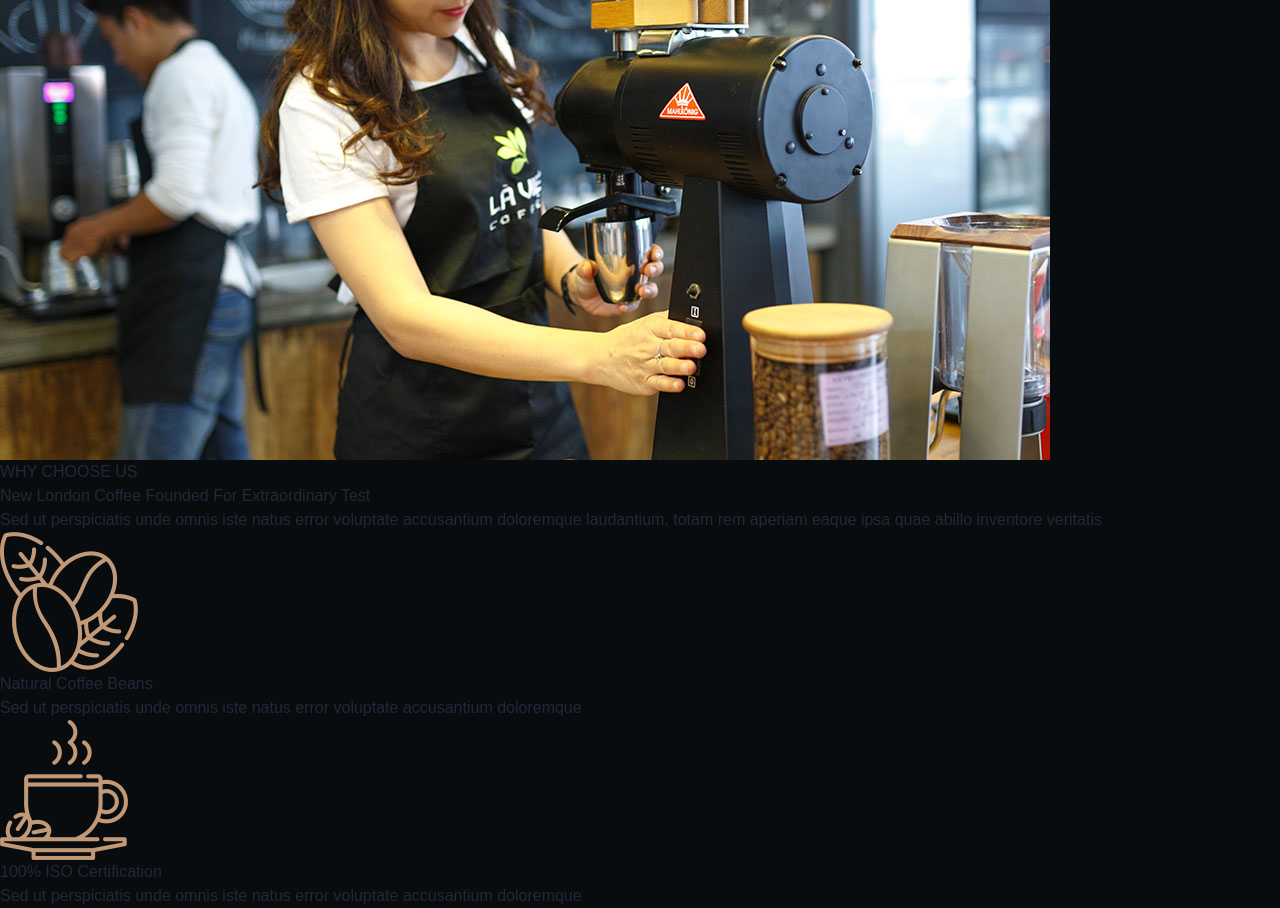
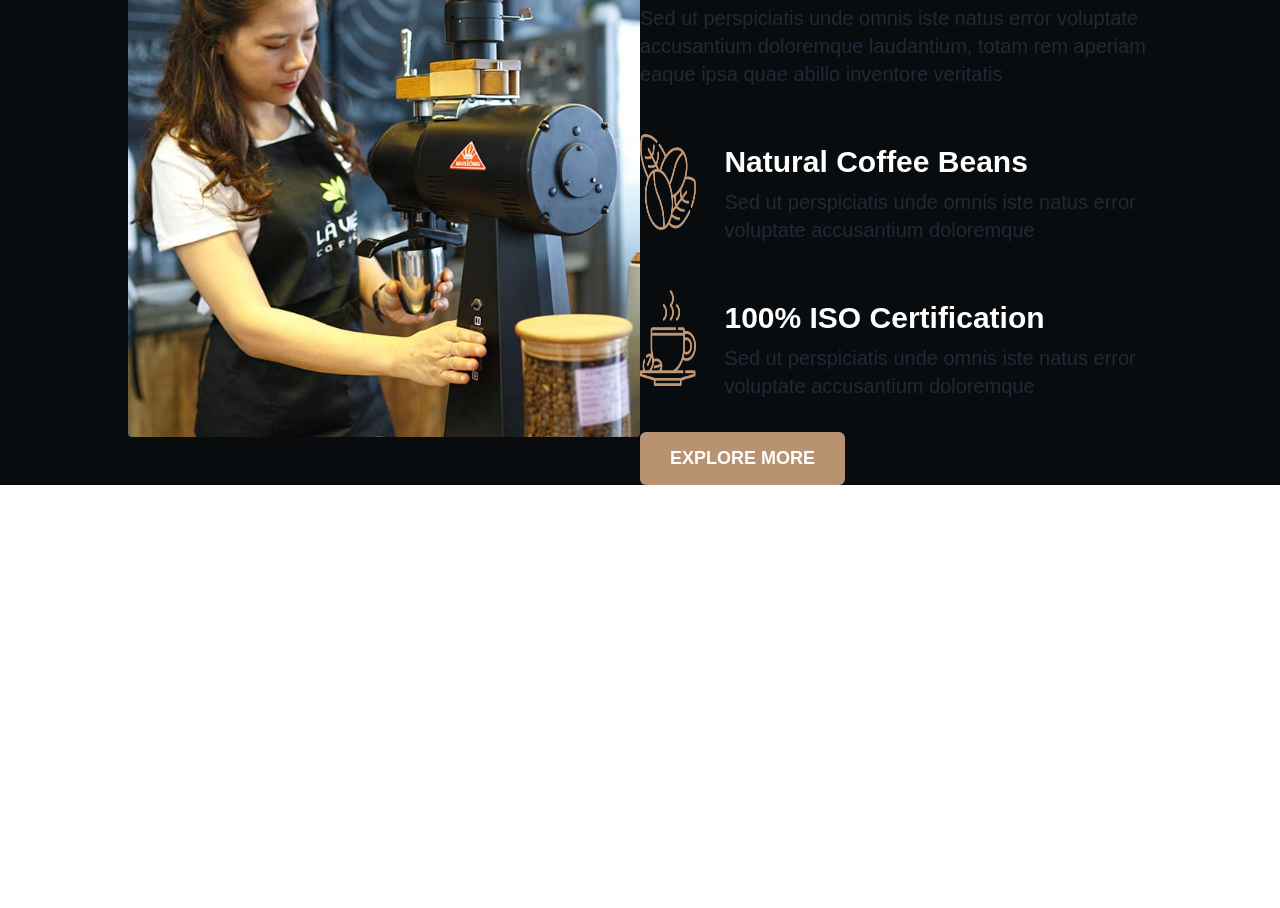
Before and after one commit to ronobir84/kaffen-project, a React (Vite) app: page / in a window 1280 px wide. Shown: the part 3520-4428 px from the top of the page. After the commit the page ends 4005 px from the top, so only its background shows below. Built offline with nearby package versions, Linux system fonts and the light colour scheme.

Commit message:
this is add Founded image and simple section

```diff
--- a/src/Pages/HomePage/FoundedCoffee/FoundedCoffee.jsx
+++ b/src/Pages/HomePage/FoundedCoffee/FoundedCoffee.jsx
@@ -3,24 +3,35 @@ import FoundedCoffee1 from "../../../assets/image/Founded-img-1.png"
 import FoundedCoffee2 from "../../../assets/image/Founded-img-2.png"
 const FoundedCoffee = () => {
     return (
-        <div>
-            <div>
+        <div className="mt-20 md:mx-32">
+            <div className="grid grid-cols-1 md:grid-cols-2 items-center">
                 <div>
-                    <img src={FoundedImg} alt="" />
+                    <img className="rounded " src={FoundedImg} alt="" />
                 </div>
                 <div>
-                    <p>WHY CHOOSE US</p>
-                    <h2>New London Coffee Founded For Extraordinary Test</h2>
-                    <p>Sed ut perspiciatis unde omnis iste natus error voluptate accusantium doloremque laudantium, totam rem aperiam eaque ipsa quae abillo inventore veritatis</p>
-                    <div>
-                        <img src={FoundedCoffee1} alt="" />
-                        <h1>Natural Coffee Beans</h1>
-                        <p>Sed ut perspiciatis unde omnis iste natus error voluptate accusantium doloremque</p>
+                    <p className="text-xl text-[#B99272] font-medium">WHY CHOOSE US</p>
+                    <h2 className="text-4xl text-white font-bold mt-6">New London Coffee Founded For Extraordinary Test</h2>
+                    <p className="text-xl mt-8">Sed ut perspiciatis unde omnis iste natus error voluptate accusantium doloremque laudantium, totam rem aperiam eaque ipsa quae abillo inventore veritatis</p>
+                    <div className="flex items-center gap-7 mt-8">
+                        <div>
+                            <img className="w-24 h-24" src={FoundedCoffee1} alt="" />
+                        </div>
+                        <div className="mt-6 space-y-2">
+                            <h1 className="text-3xl text-white font-bold">Natural Coffee Beans</h1>
+                            <p className="text-xl">Sed ut perspiciatis unde omnis iste natus error voluptate accusantium doloremque</p>
+                        </div>
                     </div>
-                    <div>
-                        <img src={FoundedCoffee2} alt="" />
-                        <h1>100% ISO Certification</h1>
-                        <p>Sed ut perspiciatis unde omnis iste natus error voluptate accusantium doloremque</p>
+                    <div className="flex gap-7 items-center mt-8">
+                        <div>
+                            <img className="w-24 h-24" src={FoundedCoffee2} alt="" />
+                        </div>
+                        <div className="mt-6 space-y-2">
+                            <h1 className="text-3xl text-white font-bold">100% ISO Certification</h1>
+                            <p className="text-xl">Sed ut perspiciatis unde omnis iste natus error voluptate accusantium doloremque</p>
+                        </div>
+                    </div>
+                    <div className="mt-8">
+                        <a href="#" className="custom-btn btn-14  ">explore more</a>
                     </div>
                 </div>
             </div>
```
Also changed, not shown: src/assets/image/Founded-man-img.jpg.
